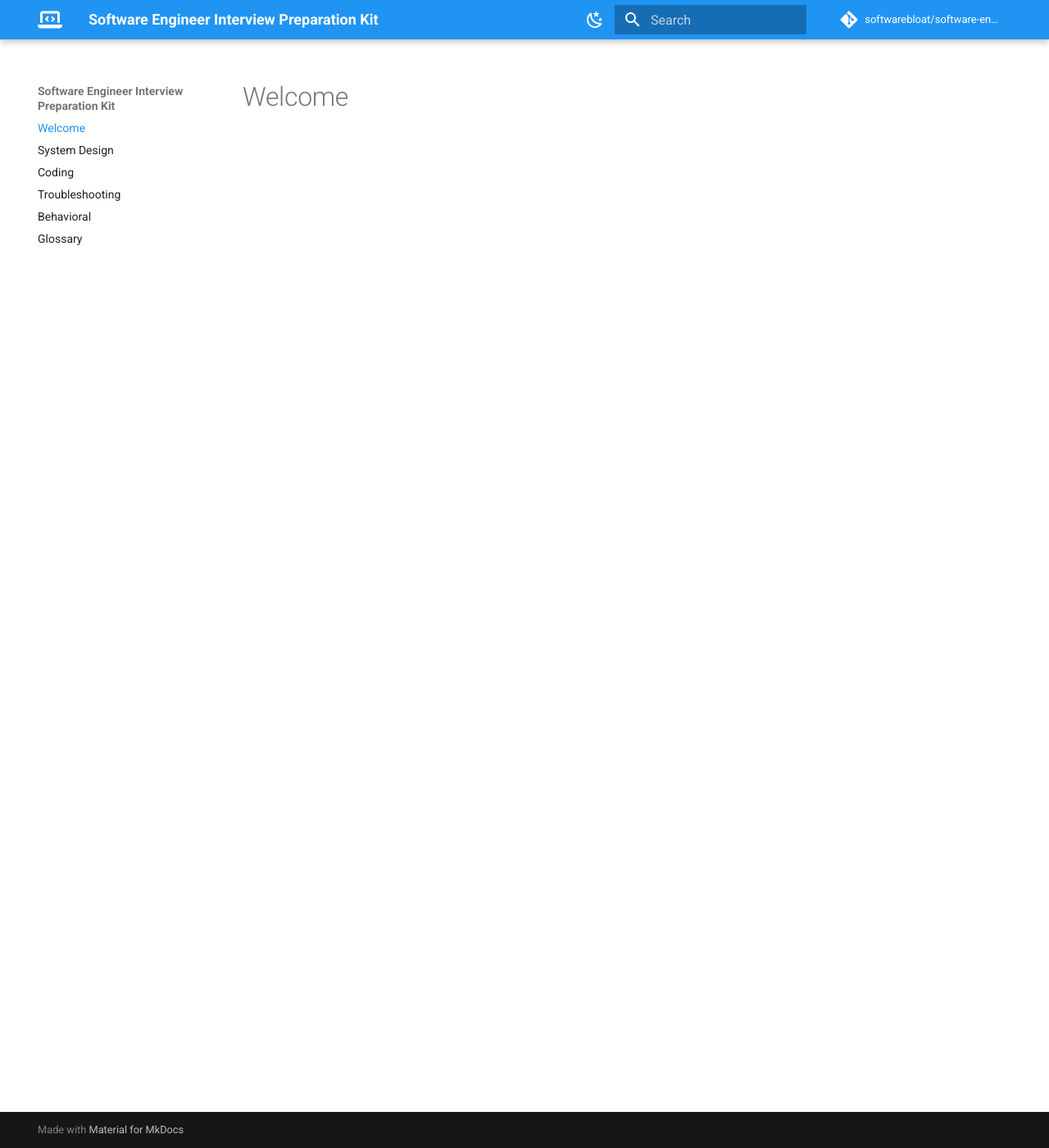
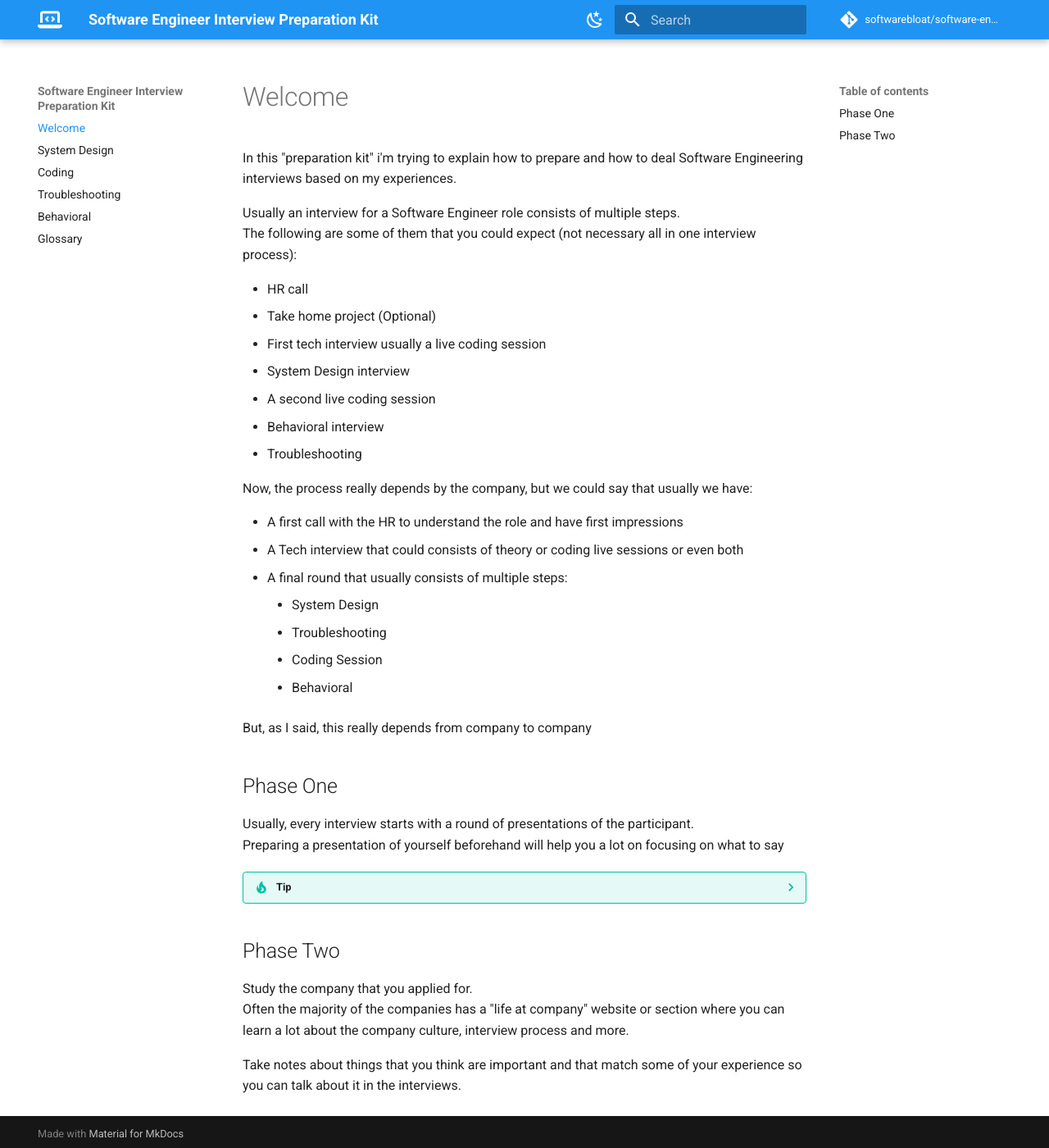
Before and after one commit to softwarebloat/software-engineer-interview-prep-kit, an MkDocs documentation site: the page built from docs/index.md, in a window 1280 px wide and 1400 px high. Shown: the whole window at 82% size. Built offline with MkDocs 1.6.1 and Material for MkDocs 9.7.7, drawn with Linux system fonts in a browser that asks for light colours; emoji names are drawn with the system emoji font; comment, search, counter and statistics services are not loaded.

Commit message:
feat: add home page with brief introduction

```diff
--- a/docs/index.md
+++ b/docs/index.md
@@ -1 +1,44 @@
 # Welcome
+
+In this "preparation kit" i'm trying to explain how to prepare and how to deal Software Engineering interviews based on my experiences.
+
+Usually an interview for a Software Engineer role consists of multiple steps.
+The following are some of them that you could expect (not necessary all in one interview process):
+
+- HR call
+- Take home project (Optional)
+- First tech interview usually a live coding session
+- System Design interview
+- A second live coding session
+- Behavioral interview
+- Troubleshooting
+
+Now, the process really depends by the company, but we could say that usually we have:
+
+- A first call with the HR to understand the role and have first impressions
+- A Tech interview that could consists of theory or coding live sessions or even both
+- A final round that usually consists of multiple steps:
+    - System Design
+    - Troubleshooting
+    - Coding Session
+    - Behavioral
+
+But, as I said, this really depends from company to company
+
+
+## Phase One
+Usually, every interview starts with a round of presentations of the participant.
+Preparing a presentation of yourself beforehand will help you a lot on focusing on what to say
+
+??? tip
+    The presentation doesn't have to be necessary the same every time.
+    You could/should prepare a slightly different one for every kind of interview you have:
+    Something more focused on your tech life in a Coding or System Design interview or something about your hobbies in a behavioral interview.
+    This is up to you :smiley:
+
+## Phase Two
+Study the company that you applied for.
+Often the majority of the companies has a "life at company" website or section where you can learn a lot about
+the company culture, interview process and more.
+
+Take notes about things that you think are important and that match some of your experience so you can talk about it in the interviews.
```
